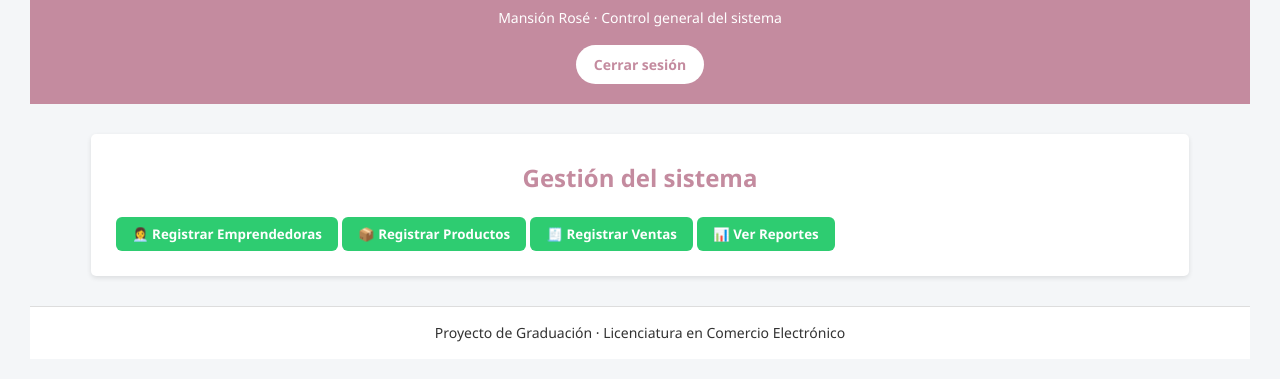
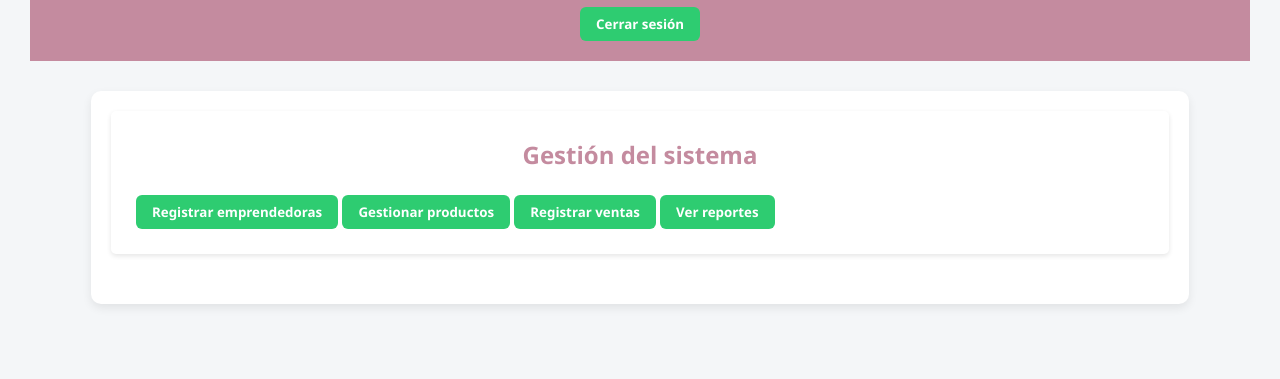
Before and after one commit to leydi-acosta96/stock-mr, a plain HTML site: page dashboard_admin.html in a window 1280 px wide. Shown: the part 99-478 px from the top of the page. Drawn offline with Linux system fonts and the light colour scheme.

Commit message:
Update dashboard_admin.html

```diff
--- a/dashboard_admin.html
+++ b/dashboard_admin.html
@@ -2,61 +2,43 @@
 <html lang="es">
 <head>
   <meta charset="UTF-8">
-  <title>Dashboard Administrador | Mansión Rosé</title>
+  <title>Dashboard Administrador</title>
   <link rel="stylesheet" href="styles.css">
 </head>
-
 <body>
 
-  <!-- ENCABEZADO -->
   <header class="header">
     <h1>Panel de Administración</h1>
-    <p>Mansión Rosé · Control general del sistema</p>
-
-    <button class="btn-login" onclick="cerrarSesion()">
-      Cerrar sesión
-    </button>
+    <p id="bienvenidaAdmin"></p>
+    <button onclick="cerrarSesion()">Cerrar sesión</button>
   </header>
 
-  <!-- CONTENIDO -->
-  <main class="contenido">
+  <section class="contenido">
 
-    <section class="seccion">
+    <div class="seccion">
       <h2>Gestión del sistema</h2>
 
-      <div class="dashboard-grid">
-
+      <div class="menu-dashboard">
         <button onclick="location.href='emprendedoras.html'">
-          👩‍💼 Registrar Emprendedoras
+          Registrar emprendedoras
         </button>
 
         <button onclick="location.href='productos.html'">
-          📦 Registrar Productos
+          Gestionar productos
         </button>
 
         <button onclick="location.href='ventas.html'">
-          🧾 Registrar Ventas
+          Registrar ventas
         </button>
 
         <button onclick="location.href='reportes.html'">
-          📊 Ver Reportes
+          Ver reportes
         </button>
+      </div>
+    </div>
 
-      </div>
-    </section>
+  </section>
 
-  </main>
-
-  <footer class="footer">
-    <p>Proyecto de Graduación · Licenciatura en Comercio Electrónico</p>
-  </footer>
-
-  <script>
-    function cerrarSesion() {
-      localStorage.clear();
-      window.location.href = "index.html";
-    }
-  </script>
-
+  <script src="dashboard_admin.js"></script>
 </body>
 </html>
```
